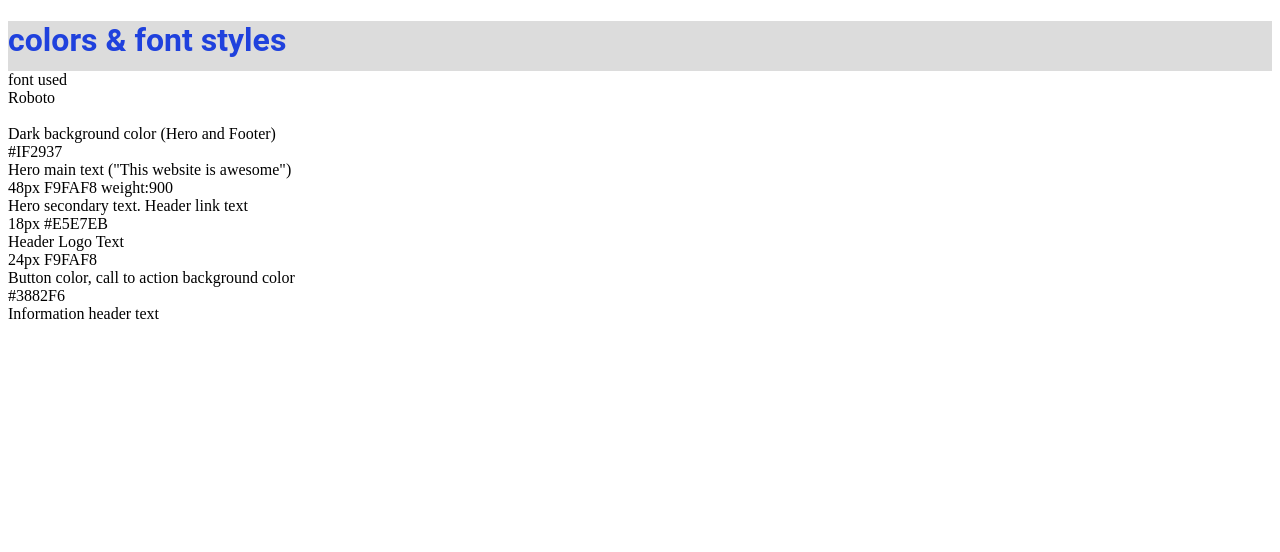
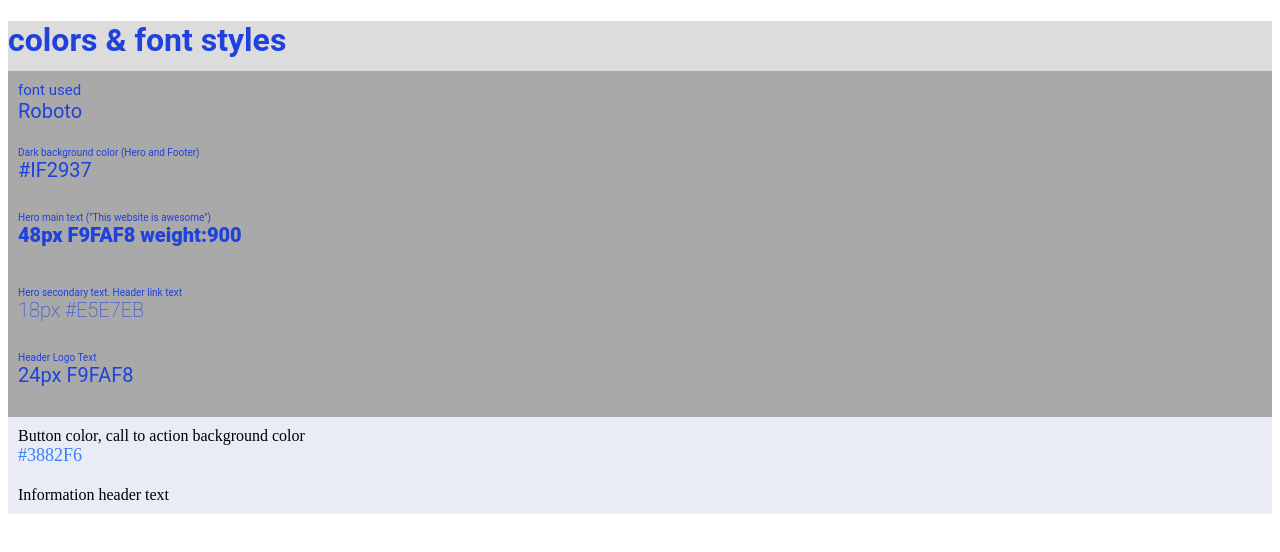
Before and after one commit to yampet/Odin_Color_Font, a plain HTML site: page index.html in a window 1280 px wide. Drawn offline with Linux system fonts and the light colour scheme.

Commit message:
upto button color

```diff
--- a/style.css
+++ b/style.css
@@ -7,3 +7,59 @@ header {
     text-justify: inter-word;
     font-family: 'Roboto', sans-serif;
 }
+
+.fonty {
+    background-color: darkgray;
+
+}
+
+.fonty {
+    font-family: 'Roboto', sans-serif;
+    font-size: 20px;
+    color: rgb(31, 65, 221);
+    text-align: left;
+    padding: 10px;
+}
+
+.fonty .fonti {
+    font-family: 'Roboto', sans-serif;
+    font-size: 15px;
+
+}
+.fonty .rob {
+      font-size: 20px;
+  }
+
+.fonty .color {
+    font-size: x-small;
+}
+
+.fonty .IF2937 {
+    margin-bottom: 30px;
+}
+
+.fonty .weighty {
+    font-weight: 900; /* Bold */
+    margin-bottom: 40px;
+}
+.fonty .logot1 {
+    margin-bottom: 30px;
+    font-weight: lighter;
+}
+
+.fonty .logot2 {
+    margin-bottom: 20px;
+}
+
+.butt {
+    margin: 0 0 20px 0;
+    gap: 10px;
+    padding: 10px;
+    background-color: rgb(233, 235, 247);
+}
+
+.butt .butcol1 {
+    color: #3882f6;
+    padding-bottom: 20px;
+    font-size: large;
+}
```
